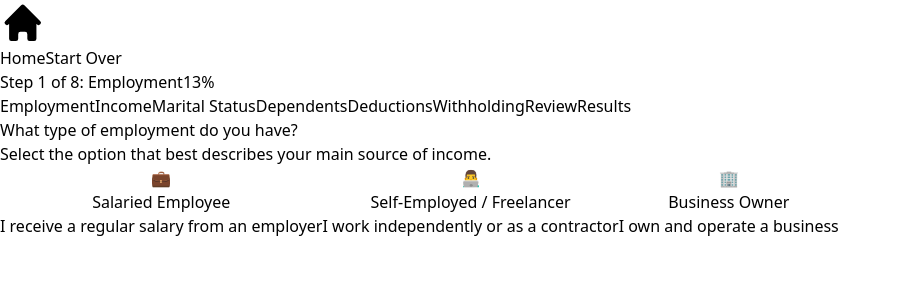
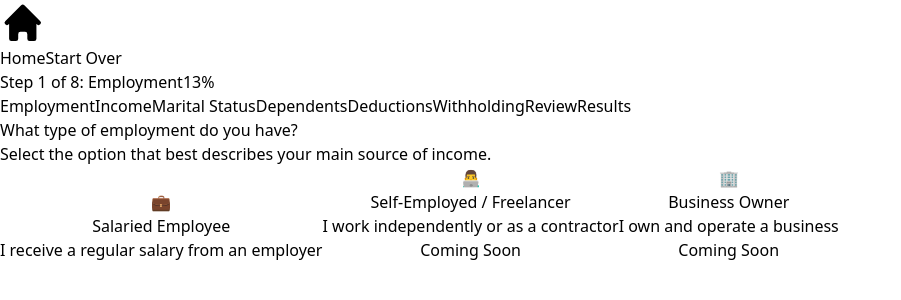
Before and after one commit to holsson95/thai-tax-calculator, a React (Vite) app: page /annual-tax in a window 1280 px wide. Shown: the top 300 px of the page, without its empty margins (0-901 px from the left). Built offline with nearby package versions, Linux system fonts and the light colour scheme.

Commit message:
add coming soon state for self-employed and business owner options

```diff
--- a/src/components/steps/EmploymentTypeStep.tsx
+++ b/src/components/steps/EmploymentTypeStep.tsx
@@ -6,18 +6,21 @@ const EMPLOYMENT_TYPES = [
     label: 'Salaried Employee',
     description: 'I receive a regular salary from an employer',
     icon: '💼',
+    comingSoon: false,
   },
   {
     value: 'self-employed' as const,
     label: 'Self-Employed / Freelancer',
     description: 'I work independently or as a contractor',
     icon: '👨‍💻',
+    comingSoon: true,
   },
   {
     value: 'business' as const,
     label: 'Business Owner',
     description: 'I own and operate a business',
     icon: '🏢',
+    comingSoon: true,
   },
 ];
 
@@ -37,21 +40,29 @@ const EmploymentTypeStep: React.FC<StepProps> = ({ formData, setFormData, nextSt
         {EMPLOYMENT_TYPES.map((type) => (
           <button
             key={type.value}
-            onClick={() => handleSelect(type.value)}
-            className={`w-full p-4 border-2 rounded-lg text-left transition-all hover:border-blue-500 hover:bg-blue-50 ${
-              formData.employmentType === type.value
-                ? 'border-blue-500 bg-blue-50'
-                : 'border-gray-200'
+            onClick={() => !type.comingSoon && handleSelect(type.value)}
+            disabled={type.comingSoon}
+            className={`w-full p-4 border-2 rounded-lg text-left transition-all relative ${
+              type.comingSoon
+                ? 'border-gray-200 cursor-not-allowed'
+                : formData.employmentType === type.value
+                  ? 'border-blue-500 bg-blue-50'
+                  : 'border-gray-200 hover:border-blue-500 hover:bg-blue-50'
             }`}
             aria-pressed={formData.employmentType === type.value}
           >
-            <div className="flex items-center gap-4">
+            <div className={`flex items-center gap-4 ${type.comingSoon ? 'blur-[2px] opacity-50' : ''}`}>
               <span className="text-3xl">{type.icon}</span>
               <div>
                 <h3 className="font-semibold text-gray-800">{type.label}</h3>
                 <p className="text-sm text-gray-500">{type.description}</p>
               </div>
             </div>
+            {type.comingSoon && (
+              <span className="absolute top-1/2 left-1/2 -translate-x-1/2 -translate-y-1/2 bg-gray-800 text-white text-sm font-medium px-3 py-1 rounded-full">
+                Coming Soon
+              </span>
+            )}
           </button>
         ))}
       </div>
```
